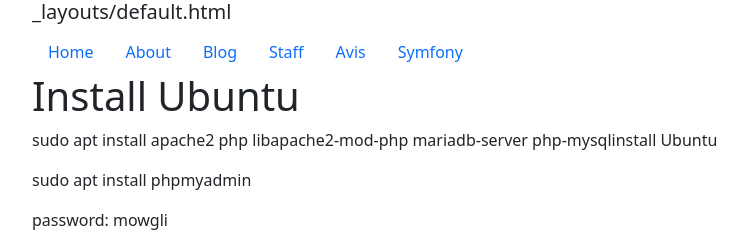
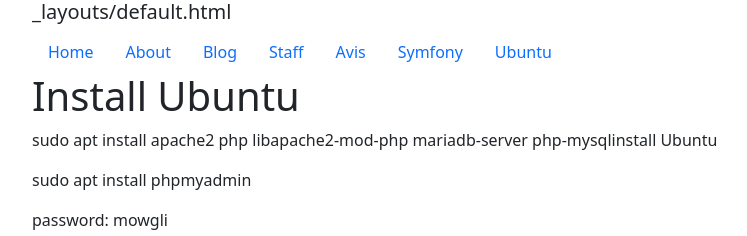
Before and after one commit to awelvor/mybootstrap, a Jekyll site: the page built from ubuntu.html, in a window 1280 px wide. Shown: the top 236 px of the page, without its empty margins (50-797 px from the left). Built offline with Jekyll 4.4.1, drawn with Linux system fonts in a browser that asks for light colours.

Commit message:
Update navigation.yml

```diff
--- a/_data/navigation.yml
+++ b/_data/navigation.yml
@@ -10,3 +10,5 @@
   link: /bootstrap/avis.html
 - name: Symfony
   link: /bootstrap/symfony.html
+- name: Ubuntu
+  link: /bootstrap/Ubuntu.html
```
